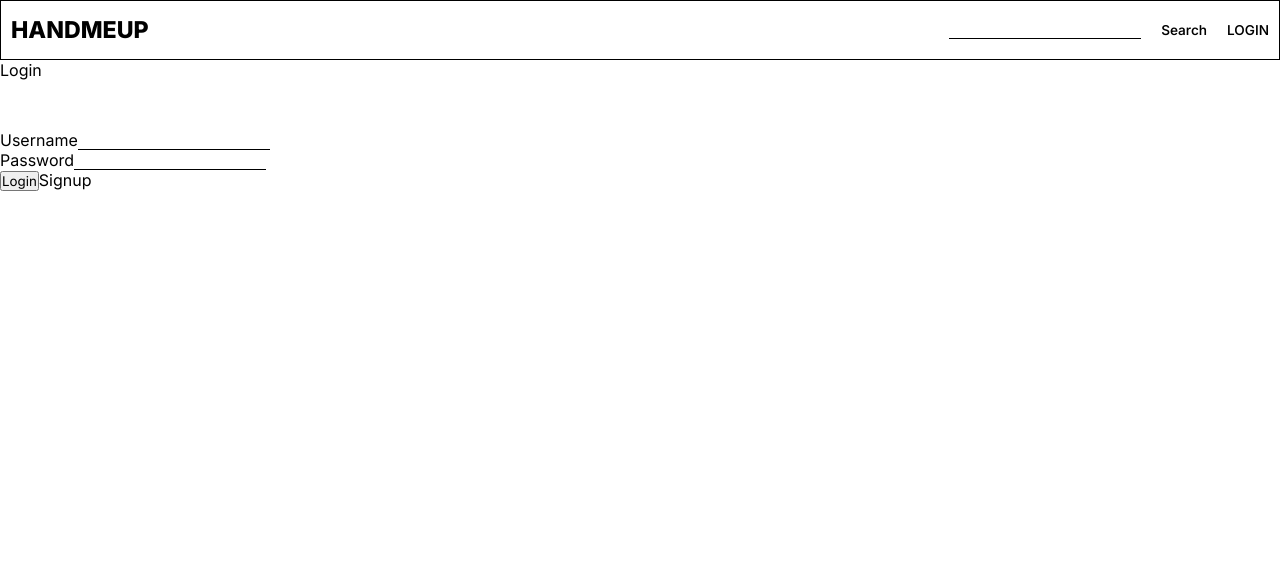
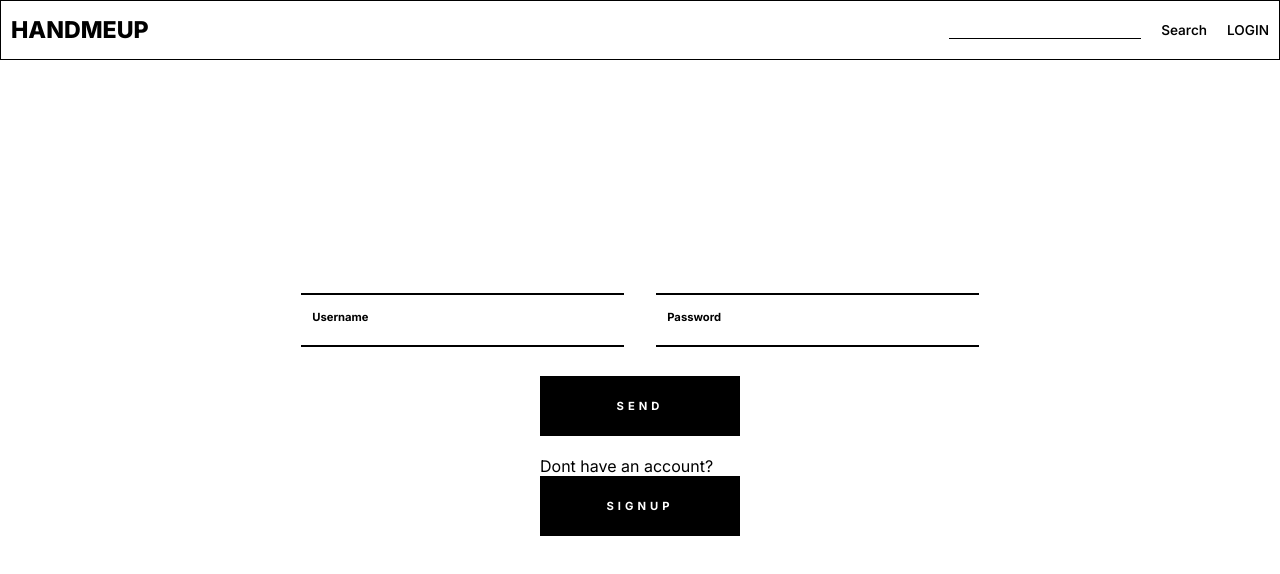
Before and after one commit to anshitsinha/HandMeUp, a React (Create React App) app in the folder client/: page /login in a window 1280 px wide. Shown: the top 574 px of the page. Built offline with nearby package versions, Linux system fonts and the light colour scheme.

Commit message:
Login CSS

```diff
--- a/client/package.json
+++ b/client/package.json
@@ -7,6 +7,7 @@
     "@testing-library/react": "^13.4.0",
     "@testing-library/user-event": "^13.5.0",
     "axios": "^1.6.7",
+    "jquery": "^3.7.1",
     "react": "^18.2.0",
     "react-dom": "^18.2.0",
     "react-icons": "^5.0.1",
--- /dev/null
+++ b/client/src/components/Login.css
@@ -0,0 +1,170 @@
+@import url(https://fonts.googleapis.com/css?family=Raleway:200,500,700,800);
+
+*,
+*:after,
+*:before {
+  -webkit-box-sizing: border-box;
+  box-sizing: border-box;
+}
+
+.loginForm {
+  position: absolute;
+  width: 710px;
+  height: 5em;
+  left: 50%;
+  top: 50%;
+  margin-left: -355px;
+  margin-top: -2.5em;
+  display: flex;
+  flex-wrap: wrap;
+  justify-content: center;
+  align-content: center;
+}
+
+.input {
+  position: relative;
+  margin: 1em;
+  width: calc(50% - 2em);
+  height: 80px;
+}
+
+.message {
+  width: calc(100% - 2em);
+  height: 200px;
+}
+
+textarea {
+  border: none;
+  resize: none;
+}
+
+.input__field {
+  position: absolute;
+  margin: 1em 0;
+  padding: 0.4em;
+  width: 100%;
+  height: calc(100% - 1.6em);
+  border: none;
+  border-radius: 0;
+  background: transparent;
+  color: Black;
+  font-size: 1em;
+  font-weight: bold;
+  -webkit-appearance: none;
+  -webkit-appearance: none;
+  /* Mozilla */
+  -moz-appearance: none;
+  /* Future Microsoft browsers */
+  -ms-appearance: none;
+  /* Standard */
+  appearance: none;
+  outline: none;
+}
+
+.input__field:focus {
+  outline: none;
+}
+
+.input__field {
+  outline: none;
+}
+
+.input__field:focus {
+  outline: none; /* Remove outline on focus */
+}
+.input--filled:focus {
+  outline: none;
+}
+
+.input__label {
+  position: absolute;
+  padding: 0 1em;
+  margin: 1.2em 0;
+  width: 100%;
+  height: calc(100% - 2.4em);
+  color: Black;
+  font-weight: bold;
+  font-size: 70.25%;
+  -webkit-font-smoothing: antialiased;
+  -moz-osx-font-smoothing: grayscale;
+  -webkit-touch-callout: none;
+  -webkit-user-select: none;
+  -khtml-user-select: none;
+  -moz-user-select: none;
+  -ms-user-select: none;
+  user-select: none;
+}
+
+.input__label-content {
+  position: relative;
+  display: block;
+  padding: 1.5em 0;
+  width: 100%;
+  -webkit-transition: -webkit-transform 0.3s;
+  transition: transform 0.3s;
+}
+
+.input__label::before,
+.input__label:after {
+  content: "";
+  position: absolute;
+  left: 0;
+  width: 100%;
+  height: 2px;
+  background: Black;
+  -webkit-transition: -webkit-transform 0.3s;
+  transition: transform 0.3s;
+}
+
+.input__label::before {
+  top: 0;
+}
+
+.input__label::after {
+  bottom: 0;
+}
+
+.input__field:focus + .input__label .input__label-content,
+.input--filled .input__label-content {
+  -webkit-transform: translate3d(0, -90%, 0);
+  transform: translate3d(0, -90%, 0);
+}
+
+.input__field:focus + .input__label::before,
+.input--filled .input__label::before {
+  -webkit-transform: translate3d(0, -0.5em, 0);
+  transform: translate3d(0, -0.5em, 0);
+}
+
+.input__field:focus + .input__label::after,
+.input--filled .input__label::after {
+  -webkit-transform: translate3d(0, 0.5em, 0);
+  transform: translate3d(0, 0.5em, 0);
+}
+
+#send-button {
+  width: 200px;
+  height: 60px;
+  background-color: Black;
+  color: white;
+  border: 0;
+  font-weight: bold;
+  font-size: 70.25%;
+  text-transform: uppercase;
+  letter-spacing: 4px;
+  -webkit-transition: -webkit-transform 0.3s;
+  transition: transform 0.3s;
+}
+
+#send-button:hover,
+#send-button:focus {
+  outline: 0;
+  background-color: rgb(100, 100, 100);
+  color: #000;
+  -webkit-transition: -webkit-transform 0.3s;
+  transition: transform 0.3s;
+}
+
+.question {
+  margin-top: 20px;
+}
--- a/client/src/components/Login.jsx
+++ b/client/src/components/Login.jsx
@@ -1,13 +1,15 @@
-import React, { useState } from "react";
-import { Link, Navigate, useNavigate } from "react-router-dom";
+import React, { useState, useEffect, useRef } from "react";
+import { Link, useNavigate } from "react-router-dom";
 import axios from "axios";
-
 import Header from "./Header";
+import "./Login.css";
 
 const Login = () => {
   const navigate = useNavigate();
   const [username, setUsername] = useState("");
   const [password, setPassword] = useState("");
+  const usernameRef = useRef(null);
+  const passwordRef = useRef(null);
 
   const logIn = () => {
     const URL = "http://localhost:4000/login";
@@ -31,28 +33,78 @@ const Login = () => {
       });
   };
 
+  useEffect(() => {
+    if (usernameRef.current && usernameRef.current.value.trim() !== "") {
+      usernameRef.current.parentNode.classList.add("input--filled");
+    }
+    if (passwordRef.current && passwordRef.current.value.trim() !== "") {
+      passwordRef.current.parentNode.classList.add("input--filled");
+    }
+  }, []);
+
+  const handleInputFocus = (e) => {
+    e.target.parentNode.classList.add("input--filled");
+  };
+
+  const handleInputBlur = (e) => {
+    const parent = e.target.parentNode;
+    if (e.target.value.trim() === "") {
+      parent.classList.remove("input--filled");
+    }
+  };
+
   return (
     <div>
       <Header />
 
-      <div>Login</div>
-      <div className="loginForm" style={{ marginTop: "50px" }}>
-        Username
+      <div className="loginForm">
+        <span className="input">
           <input
             type="text"
+            className="input__field"
+            id="input-1"
+            ref={usernameRef}
             value={username}
             onChange={(e) => setUsername(e.target.value)}
+            onFocus={handleInputFocus}
+            onBlur={handleInputBlur}
           />
-        <br />
-        Password
+          <label htmlFor="input-1" className="input__label">
+            <span className="input__label-content">Username</span>
+          </label>
+        </span>
+
+        <span className="input">
           <input
-          type="text"
+            type="password"
+            className="input__field"
+            id="input-2"
+            ref={passwordRef}
             value={password}
             onChange={(e) => setPassword(e.target.value)}
+            onFocus={handleInputFocus}
+            onBlur={handleInputBlur}
           />
+          <label htmlFor="input-2" className="input__label">
+            <span className="input__label-content">Password</span>
+          </label>
+        </span>
+        <div className="butonss">
+          <button id="send-button" onClick={logIn} type="button">
+            Send
+          </button>
           <br />
-        <button onClick={logIn}>Login</button>
-        <Link to="/signup">Signup</Link>
+          <p className="question">Dont have an account?</p>
+          <button
+            id="send-button"
+            onClick={() => {
+              window.location.href = "/signup";
+            }}
+            type="button"
+          >
+            Signup
+          </button>
+        </div>
       </div>
     </div>
   );
```
Also changed, not shown: client/src/components/Signup.jsx (+19 -10 lines), 1 other file (tests, documents, lock files or other folders). Lines whose indentation alone changed are shown as unchanged.
